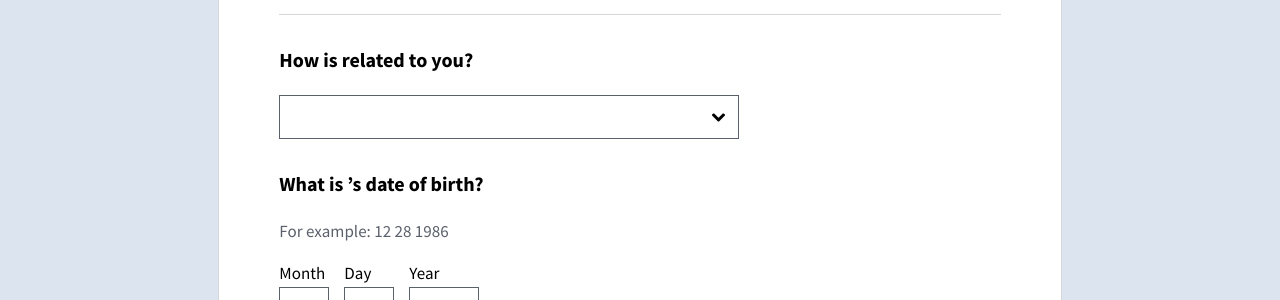
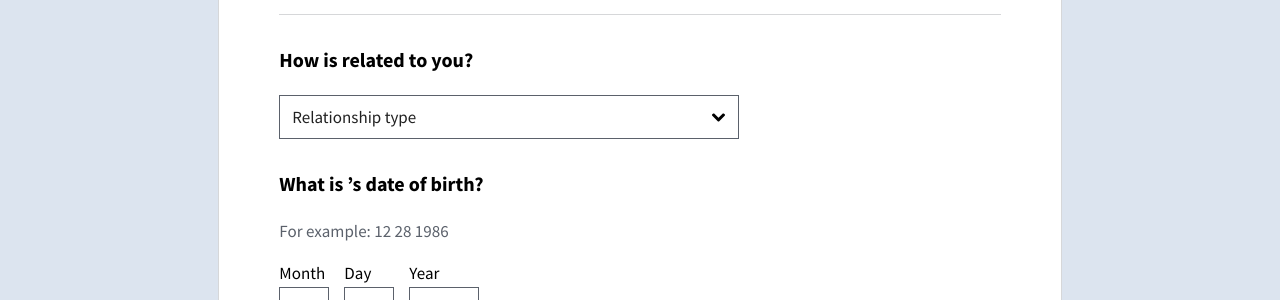
Before and after one commit to usds/benefits-enrollment-prototype, a Jekyll site: the page built from 03-family-details/person2-step1.html, in a window 1280 px wide. Shown: the part 244-544 px from the top of the page. Built offline with Jekyll 4.4.1, drawn with Linux system fonts in a browser that asks for light colours.

Commit message:
dropdown hint

```diff
--- a/03-family-details/person1-step1.html
+++ b/03-family-details/person1-step1.html
@@ -9,7 +9,7 @@ button_text: Continue
 </div>
 <div class="response">
 	<select name="householdMemberName1Relationship" id="householdMember1Relationship" required>
-		<option value></option>
+		<option>Relationship type</option>
     <option value="My spouse">My spouse</option>
     <option value="My parent">My parent</option>
     <option value="My child">My child (adopted or natural)</option>
--- a/03-family-details/person2-step1.html
+++ b/03-family-details/person2-step1.html
@@ -9,7 +9,7 @@ button_text: Continue
 </div>
 <div class="response">
 	<select name="householdMemberName1Relationship" id="householdMember2Relationship" required>
-		<option value></option>
+		<option>Relationship type</option>
     <option value="My spouse">My spouse</option>
     <option value="My parent">My parent</option>
     <option value="My child">My child (adopted or natural)</option>
--- a/03-family-details/person3-step1.html
+++ b/03-family-details/person3-step1.html
@@ -9,7 +9,7 @@ button_text: Continue
 </div>
 <div class="response">
 	<select name="householdMemberName1Relationship" id="householdMember3Relationship" required>
-		<option value></option>
+		<option>Relationship type</option>
     <option value="My spouse">My spouse</option>
     <option value="My parent">My parent</option>
     <option value="My child">My child (adopted or natural)</option>
--- a/03-family-details/person4-step1.html
+++ b/03-family-details/person4-step1.html
@@ -9,7 +9,7 @@ button_text: Continue
 </div>
 <div class="response">
 	<select name="householdMemberName1Relationship" id="householdMember4Relationship" required>
-		<option value></option>
+		<option>Relationship type</option>
     <option value="My spouse">My spouse</option>
     <option value="My parent">My parent</option>
     <option value="My child">My child (adopted or natural)</option>
--- a/03-family-details/person5-step1.html
+++ b/03-family-details/person5-step1.html
@@ -9,7 +9,7 @@ button_text: Continue
 </div>
 <div class="response">
 	<select name="householdMemberName1Relationship" id="householdMember5Relationship" required>
-		<option value></option>
+		<option>Relationship type</option>
     <option value="My spouse">My spouse</option>
     <option value="My parent">My parent</option>
     <option value="My child">My child (adopted or natural)</option>
--- a/03-family-details/person6-step1.html
+++ b/03-family-details/person6-step1.html
@@ -9,7 +9,7 @@ button_text: Continue
 </div>
 <div class="response">
 	<select name="householdMemberName1Relationship" id="householdMember6Relationship" required>
-		<option value></option>
+		<option>Relationship type</option>
     <option value="My spouse">My spouse</option>
     <option value="My parent">My parent</option>
     <option value="My child">My child (adopted or natural)</option>
```
